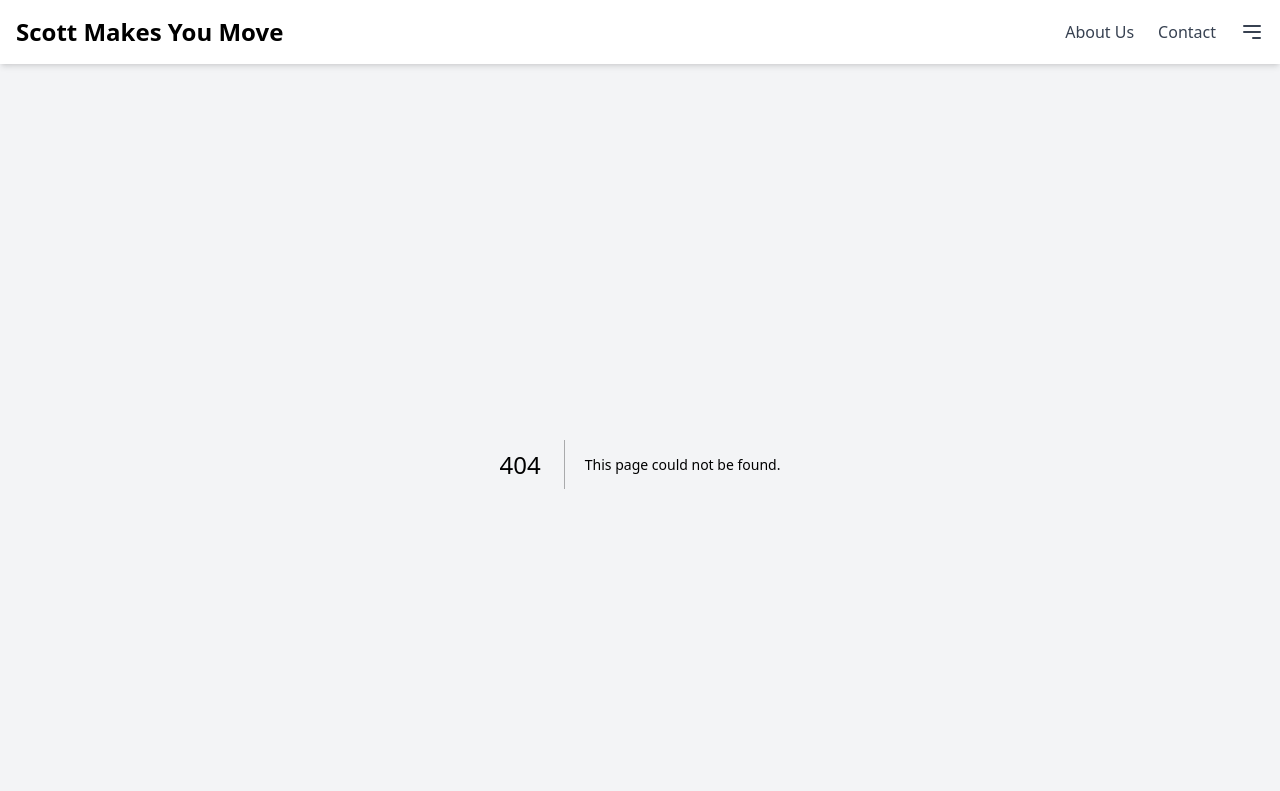
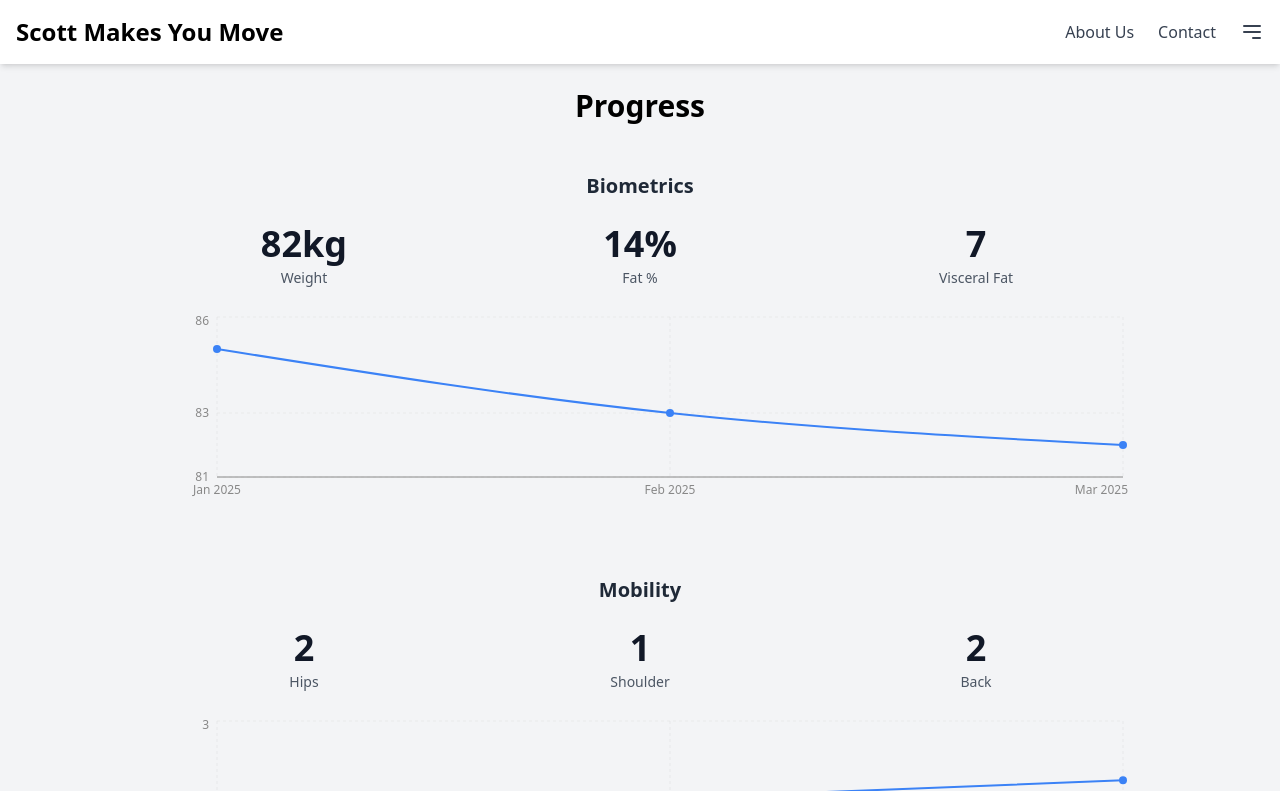
Before and after one commit to Scott-Makes-You-Move/frontend, a Next.js app: page /progress in a window 1280 px wide. Before the commit this address had no page. Shown: the top 791 px of the page. Built offline with nearby package versions, Linux system fonts and the light colour scheme.

Commit message:
:sparkles: Chore: v.0 for progress page

```diff
--- /dev/null
+++ b/app/progress/Metrics.tsx
@@ -0,0 +1,144 @@
+"use client";
+import React, { useState } from "react";
+import {
+  LineChart,
+  Line,
+  XAxis,
+  YAxis,
+  CartesianGrid,
+  Tooltip,
+  ResponsiveContainer,
+} from "recharts";
+
+// Types
+type DataPoint = {
+  date: string;
+  average: number;
+  metrics: Record<string, number | string>;
+};
+
+interface MetricsSectionProps {
+  title: string;
+  data: DataPoint[];
+  metrics: Array<{
+    key: string;
+    label: string;
+    suffix?: string;
+  }>;
+}
+
+// Type for CustomDot props based on Recharts dot props
+interface CustomDotProps {
+  cx: number;
+  cy: number;
+  index: number;
+  stroke: string;
+  dataKey?: string; // Make dataKey optional since we won't use it
+}
+
+const MetricsSection: React.FC<MetricsSectionProps> = ({
+  title,
+  data,
+  metrics,
+}) => {
+  const [selectedPoint, setSelectedPoint] = useState<DataPoint | null>(null);
+
+  const handleClick = (point: DataPoint) => {
+    setSelectedPoint(point === selectedPoint ? null : point);
+  };
+
+  const currentMetrics = data[data.length - 1].metrics;
+
+  // Updated CustomDot component with proper typing
+  const CustomDot: React.FC<CustomDotProps> = ({ cx, cy, index, stroke }) => {
+    return (
+      <circle
+        cx={cx}
+        cy={cy}
+        r={selectedPoint?.date === data[index]?.date ? 6 : 4}
+        fill={selectedPoint?.date === data[index]?.date ? "#2563eb" : "#3b82f6"}
+        className="cursor-pointer"
+        onClick={() => handleClick(data[index])}
+      />
+    );
+  };
+
+  return (
+    <div className="space-y-6">
+      {/* Section Title */}
+      <h2 className="text-xl font-semibold text-gray-800">{title}</h2>
+
+      {/* Current Metrics Grid */}
+      <div className="grid grid-cols-2 md:grid-cols-3 gap-8">
+        {metrics.map(({ key, label, suffix }) => (
+          <div key={key} className="space-y-1">
+            <p className="text-4xl font-bold text-gray-900">
+              {currentMetrics[key]}
+              {suffix}
+            </p>
+            <p className="text-sm text-gray-600">{label}</p>
+          </div>
+        ))}
+      </div>
+
+      {/* Selected Point Details */}
+      {selectedPoint && (
+        <div className="animate-fade-in mt-6">
+          <h3 className="text-sm font-medium text-gray-600 mb-4">
+            Historical Data - {selectedPoint.date}
+          </h3>
+          <div className="grid grid-cols-2 md:grid-cols-3 gap-8">
+            {metrics.map(({ key, label, suffix }) => (
+              <div key={key} className="space-y-1">
+                <p className="text-4xl font-bold text-gray-900">
+                  {selectedPoint.metrics[key]}
+                  {suffix}
+                </p>
+                <p className="text-sm text-gray-600">{label}</p>
+              </div>
+            ))}
+          </div>
+        </div>
+      )}
+
+      {/* Progress Graph */}
+      <div className="h-[200px] w-full mt-8">
+        <ResponsiveContainer width="100%" height="100%">
+          <LineChart data={data}>
+            <CartesianGrid strokeDasharray="3 3" className="opacity-30" />
+            <XAxis
+              dataKey="date"
+              stroke="#888888"
+              fontSize={12}
+              tickLine={false}
+            />
+            <YAxis
+              stroke="#888888"
+              fontSize={12}
+              tickLine={false}
+              axisLine={false}
+              domain={["dataMin - 1", "dataMax + 1"]}
+            />
+            <Tooltip
+              contentStyle={{
+                backgroundColor: "white",
+                border: "1px solid #e5e7eb",
+                borderRadius: "6px",
+                padding: "8px",
+              }}
+            />
+            <Line
+              type="monotone"
+              dataKey="average"
+              stroke="#3b82f6"
+              strokeWidth={2}
+              dot={CustomDot}
+            />
+          </LineChart>
+        </ResponsiveContainer>
+      </div>
+    </div>
+  );
+};
+
+export default MetricsSection;
--- a/app/progress/index.tsx
+++ /dev/null
@@ -1,32 +0,0 @@
-import React from "react";
-
-// Sample data - to be replaced with database data
-const weightData = [
-  { month: "Jan", weight: 85 },
-  { month: "Feb", weight: 84 },
-  { month: "Mar", weight: 83 },
-  { month: "Apr", weight: 82 },
-];
-
-const biometricsData = {
-  weight: "82kg",
-  fatPercentage: "14%",
-  visceralFat: "7",
-};
-
-const mobilityData = {
-  hips: 2,
-  shoulder: 1,
-  back: 2,
-};
-
-const ProgressPage: React.FC = () => {
-  return (
-    <div>
-      <h1>Progress Page</h1>
-      <p>This is the progress page.</p>
-    </div>
-  );
-};
-
-export default ProgressPage;
--- /dev/null
+++ b/app/progress/page.tsx
@@ -0,0 +1,97 @@
+import React from "react";
+import MetricsSection from "./Metrics";
+
+// Sample data structure remains the same as before
+const biometricsData = [
+  {
+    date: "Jan 2025",
+    average: 85,
+    metrics: {
+      weight: 85,
+      fatPercentage: 15,
+      visceralFat: 8,
+    },
+  },
+  {
+    date: "Feb 2025",
+    average: 83,
+    metrics: {
+      weight: 83,
+      fatPercentage: 14.5,
+      visceralFat: 7.5,
+    },
+  },
+  {
+    date: "Mar 2025",
+    average: 82,
+    metrics: {
+      weight: 82,
+      fatPercentage: 14,
+      visceralFat: 7,
+    },
+  },
+];
+
+const mobilityData = [
+  {
+    date: "Jan 2025",
+    average: 1.3,
+    metrics: {
+      hips: 1,
+      shoulder: 1,
+      back: 2,
+    },
+  },
+  {
+    date: "Feb 2025",
+    average: 1.7,
+    metrics: {
+      hips: 2,
+      shoulder: 1,
+      back: 2,
+    },
+  },
+  {
+    date: "Mar 2025",
+    average: 2,
+    metrics: {
+      hips: 2,
+      shoulder: 1,
+      back: 2,
+    },
+  },
+];
+
+const biometricsMetrics = [
+  { key: "weight", label: "Weight", suffix: "kg" },
+  { key: "fatPercentage", label: "Fat %", suffix: "%" },
+  { key: "visceralFat", label: "Visceral Fat" },
+];
+
+const mobilityMetrics = [
+  { key: "hips", label: "Hips" },
+  { key: "shoulder", label: "Shoulder" },
+  { key: "back", label: "Back" },
+];
+
+export default function ProgressPage() {
+  return (
+    <main className="max-w-5xl mx-auto p-6">
+      <h1 className="text-3xl font-bold mb-12">Progress</h1>
+
+      <div className="space-y-16">
+        <MetricsSection
+          title="Biometrics"
+          data={biometricsData}
+          metrics={biometricsMetrics}
+        />
+
+        <MetricsSection
+          title="Mobility"
+          data={mobilityData}
+          metrics={mobilityMetrics}
+        />
+      </div>
+    </main>
+  );
+}
--- a/components/Navbar.tsx
+++ b/components/Navbar.tsx
@@ -1,5 +1,6 @@
 "use client";
 import React, { useState } from "react";
+import Link from "next/link";
 
 const Navbar: React.FC = () => {
   const [isOpen, setIsOpen] = useState(false);
@@ -44,12 +45,12 @@ const Navbar: React.FC = () => {
               >
                 Sessions
               </a>
-              <a
+              <Link
                 href="/progress"
                 className="block px-4 py-2 text-gray-700 hover:bg-gray-100"
               >
                 Progress
-              </a>
+              </Link>
               <a
                 href="/leaderboard"
                 className="block px-4 py-2 text-gray-700 hover:bg-gray-100"
--- a/package.json
+++ b/package.json
@@ -12,7 +12,8 @@
     "motion": "^12.4.1",
     "next": "15.1.6",
     "react": "^19",
-    "react-dom": "^19"
+    "react-dom": "^19",
+    "recharts": "^2.15.1"
   },
   "devDependencies": {
     "@types/node": "^22",
--- a/tailwind.config.ts
+++ b/tailwind.config.ts
@@ -13,6 +13,15 @@ const config: Config = {
         "gradient-conic":
           "conic-gradient(from 180deg at 50% 50%, var(--tw-gradient-stops))",
       },
+      keyframes: {
+        "fade-in": {
+          "0%": { opacity: "0" },
+          "100%": { opacity: "1" },
+        },
+      },
+      animation: {
+        "fade-in": "fade-in 0.3s ease-in-out",
+      },
     },
   },
   plugins: [],
```
Also changed, not shown: 1 other file (tests, documents, lock files or other folders).
